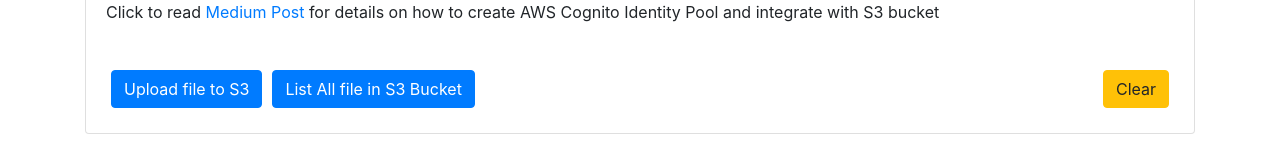
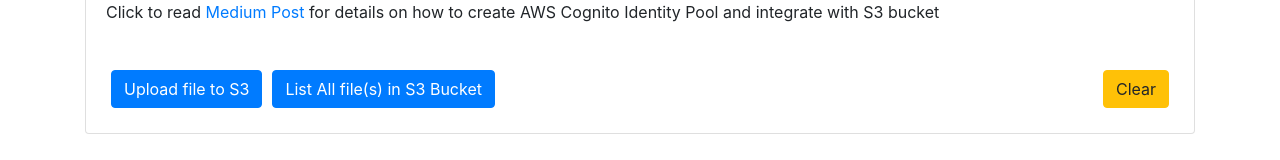
Before and after one commit to kgotgit/ng-aws-s3-crud, an Angular app: page / in a window 1280 px wide. Shown: the part 312-472 px from the top of the page. Built offline with nearby package versions, Linux system fonts and the light colour scheme.

Commit message:
typo fix

```diff
--- a/src/app/ng-aws-s3-crud/fileupload/fileupload.component.html
+++ b/src/app/ng-aws-s3-crud/fileupload/fileupload.component.html
@@ -24,7 +24,7 @@
 
 <button class="btn btn-primary" [disabled]="showSummary" (click)="fileInput.click()"><i class="fa fa-spinner fa-spin"[hidden]="!fileuploading"> </i>Upload file to S3</button>
 <button class="btn btn-primary "  (click)="listAllFiles()"><i class="fa fa-spinner fa-spin"[hidden]="!listLoading"></i>
-  List All file in S3 Bucket </button>
+  List All file(s) in S3 Bucket </button>
 <button class="btn btn-warning float-right"  (click)="resetFileUpload()">Clear</button>
 </div>
 
```
